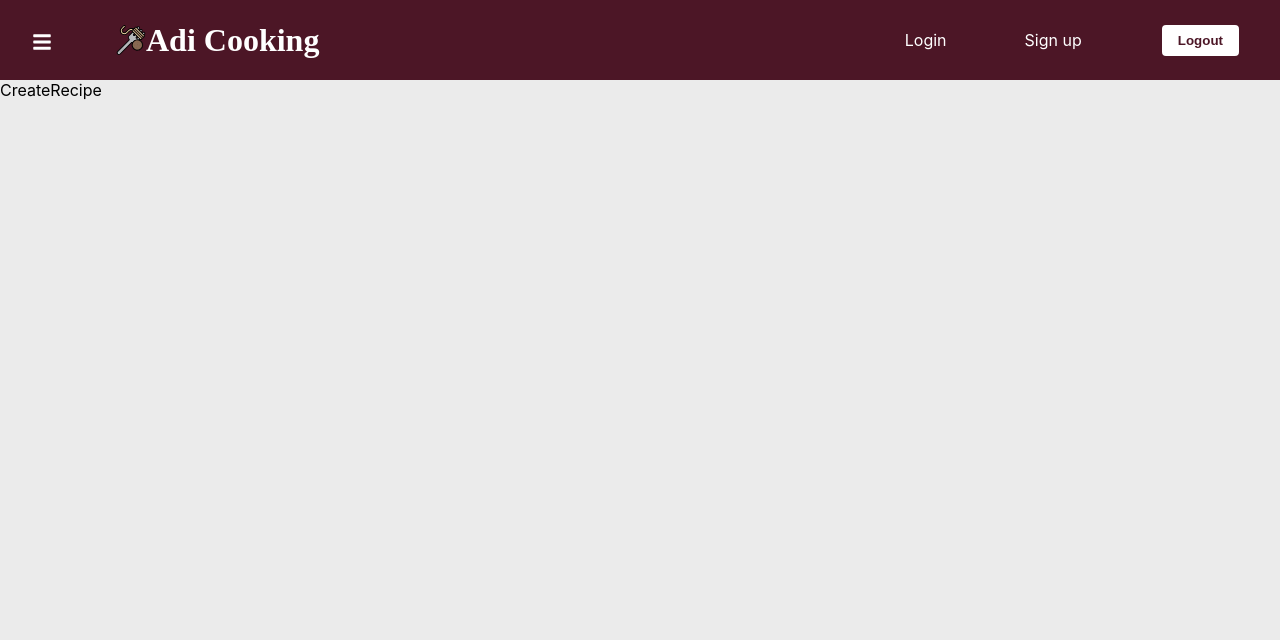
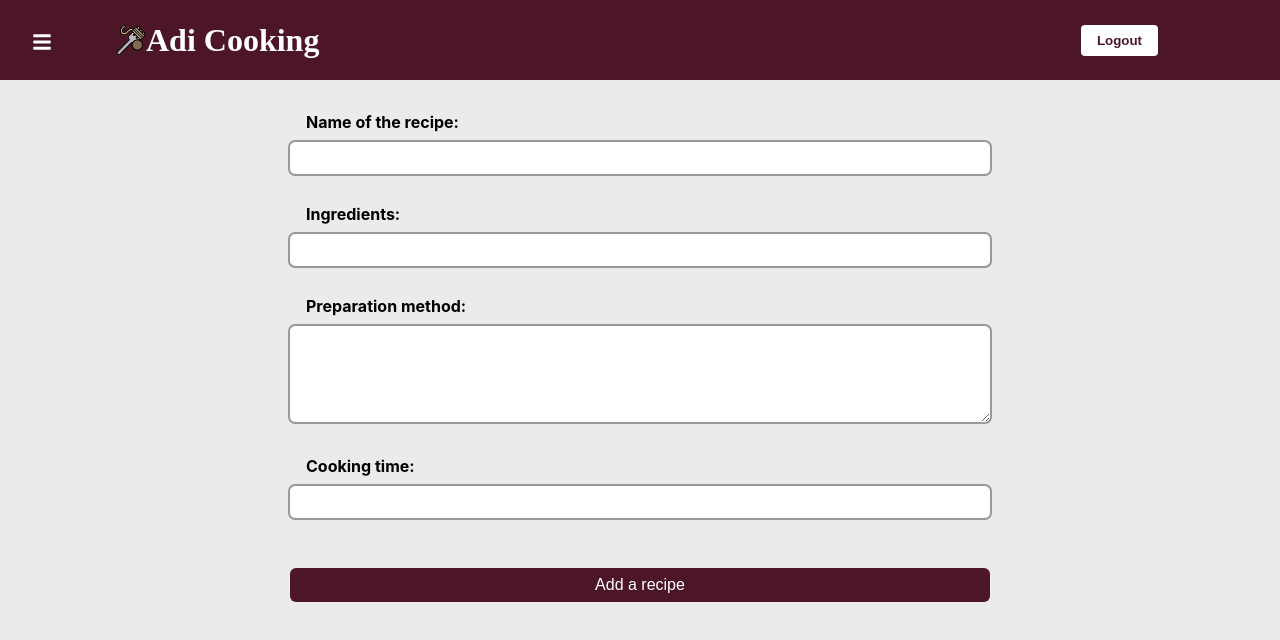
Before and after one commit to Gawc1uuu/adi-recipes-2, a React (Create React App) app: page /create in a window 1280 px wide. Shown: the top 640 px of the page. Built offline with nearby package versions, Linux system fonts and the light colour scheme; no server answers; sample sign-in values are in the browser's storage.

Commit message:
setting up add recipe form

```diff
--- a/src/App.js
+++ b/src/App.js
@@ -1,26 +1,39 @@
-import { BrowserRouter, Routes, Route } from "react-router-dom";
+import { BrowserRouter, Routes, Route, Navigate } from "react-router-dom";
 import Dashboard from "./pages/dashboad/Dashboard";
 import CreateRecipe from "./pages/createrecipe/CreateRecipe";
 import Login from "./pages/login/Login";
 import Signup from "./pages/signup/Signup";
 import Recipe from "./pages/recipe/Recipe";
+import { useAuthContext } from "./hooks/useAuthContext";
 //styles
 import "./App.css";
 import Navbar from "./components/Navbar";
 
 function App() {
+  const { user, authIsReady } = useAuthContext();
   return (
     <div className="App">
+      {authIsReady && (
         <BrowserRouter>
           <Navbar />
           <Routes>
             <Route path="/" element={<Dashboard />} />
             <Route path="/recipe" element={<Recipe />} />
-          <Route path="/create" element={<CreateRecipe />} />
-          <Route path="/login" element={<Login />} />
-          <Route path="/signup" element={<Signup />} />
+            <Route
+              path="/create"
+              element={user ? <CreateRecipe /> : <Navigate to="/login" />}
+            />
+            <Route
+              path="/login"
+              element={!user ? <Login /> : <Navigate to="/" />}
+            />
+            <Route
+              path="/signup"
+              element={!user ? <Signup /> : <Navigate to="/" />}
+            />
           </Routes>
         </BrowserRouter>
+      )}
     </div>
   );
 }
--- a/src/components/Navbar.css
+++ b/src/components/Navbar.css
@@ -79,9 +79,10 @@ span {
 }
 .auth-links {
   display: flex;
-  flex-grow: 0.3;
+  flex-grow: 0.1;
   justify-content: space-around;
   align-items: center;
+  margin-right: 5rem;
 }
 .auth-link {
   text-decoration: none;
--- a/src/components/Navbar.js
+++ b/src/components/Navbar.js
@@ -34,15 +34,21 @@ const Navbar = () => {
             <h1>Adi Cooking</h1>
           </Link>
           <div className="auth-links">
+            {!user && (
+              <>
                 <Link to="/login" className="auth-link">
                   Login
                 </Link>
                 <Link to="/signup" className="auth-link">
                   Sign up
                 </Link>
+              </>
+            )}
+            {user && (
               <button onClick={handleClick} className="auth-button">
                 Logout
               </button>
+            )}
           </div>
         </div>
         <nav className={sidebar ? "nav-menu active" : "nav-menu"}>
--- a/src/pages/createrecipe/CreateRecipe.css
+++ b/src/pages/createrecipe/CreateRecipe.css
@@ -0,0 +1,39 @@
+.add-form {
+  margin-top: 2rem;
+}
+.add-form label {
+  max-width: 700px;
+  margin: 20px auto;
+}
+.add-form label span {
+  font-weight: bold;
+}
+.add-form input,
+.add-form textarea {
+  width: 100%;
+  font-size: 1.1rem;
+  margin: 10px 0;
+  height: 2rem;
+  outline: solid;
+  outline-color: #999;
+  outline-width: 2px;
+  border-radius: 5px;
+  border-bottom: none;
+}
+.add-form input:focus,
+.add-form textarea:focus {
+  outline: solid;
+  outline-color: #333;
+  outline-width: 2px;
+  border-radius: 5px;
+  border-bottom: none;
+}
+.button-holder {
+  text-align: center;
+}
+.add-form .signup-button {
+  max-width: 700px;
+}
+.add-form textarea {
+  height: 6rem;
+}
--- a/src/pages/createrecipe/CreateRecipe.js
+++ b/src/pages/createrecipe/CreateRecipe.js
@@ -1,9 +1,60 @@
 import "./CreateRecipe.css";
 
-import React from "react";
+import { useState } from "react";
 
 const CreateRecipe = () => {
-  return <div>CreateRecipe</div>;
+  const [name, setName] = useState("");
+  const [ingredients, setIngredients] = useState("");
+  const [method, setMethod] = useState("");
+  const [prepTime, setPreptime] = useState();
+
+  const handleSubmit = async (e) => {
+    e.preventDefault();
+    const recipe = {
+      name,
+      ingredients,
+      method,
+      prepTime,
+    };
+
+    console.log(recipe);
+  };
+
+  return (
+    <form onSubmit={handleSubmit} className="add-form">
+      <label>
+        <span>Name of the recipe: </span>
+        <input type="text" required onChange={(e) => setName(e.target.value)} />
+      </label>
+      <label>
+        <span>Ingredients: </span>
+        <input
+          type="text"
+          required
+          onChange={(e) => setIngredients(e.target.value)}
+        />
+      </label>
+      <label>
+        <span>Preparation method: </span>
+        <textarea
+          type="text"
+          required
+          onChange={(e) => setMethod(e.target.value)}
+        />
+      </label>
+      <label>
+        <span>Cooking time: </span>
+        <input
+          type="number"
+          required
+          onChange={(e) => setPreptime(e.target.value)}
+        />
+      </label>
+      <div className="button-holder">
+        <button className="signup-button">Add a recipe</button>
+      </div>
+    </form>
+  );
 };
 
 export default CreateRecipe;
--- a/src/pages/login/Login.js
+++ b/src/pages/login/Login.js
@@ -3,7 +3,7 @@ import { useLogin } from "../../hooks/useLogin";
 //styles
 
 const Login = () => {
-  const { login } = useLogin();
+  const { login, isPending, error } = useLogin();
   const [email, setEmail] = useState("");
   const [password, setPassword] = useState("");
 
@@ -30,7 +30,13 @@ const Login = () => {
             onChange={(e) => setPassword(e.target.value)}
           />
         </label>
-        <button className="signup-button">Login</button>
+        {isPending && (
+          <button className="signup-button" disabled="true">
+            Loging in...
+          </button>
+        )}
+        {!isPending && <button className="signup-button">Login</button>}
+        {error && <p className="error">{error}</p>}
       </form>
     </div>
   );
--- a/src/pages/signup/Signup.css
+++ b/src/pages/signup/Signup.css
@@ -14,6 +14,7 @@
 label {
   display: block;
 }
+textarea,
 input {
   width: 100%;
   font-size: 1rem;
--- a/src/pages/signup/Signup.js
+++ b/src/pages/signup/Signup.js
@@ -9,7 +9,7 @@ const Signup = () => {
   const [password, setPassword] = useState("");
   const [avatar, setAvatar] = useState(null);
   const [avatarError, setAvatarError] = useState(null);
-  const { signup } = useSignup();
+  const { signup, isPending, error } = useSignup();
 
   const handleFileChange = (e) => {
     setAvatar(null);
@@ -67,8 +67,14 @@ const Signup = () => {
           <span>Add an avatar</span>
           <input required type="file" onChange={handleFileChange} />
         </label>
-        <button className="signup-button">Sign up</button>
+        {isPending && (
+          <button className="signup-button" disabled={true}>
+            Signing up...
+          </button>
+        )}
+        {!isPending && <button className="signup-button">Sign up</button>}
         {avatarError && <p className="error">{avatarError}</p>}
+        {error && <p className="error">{error}</p>}
       </form>
     </div>
   );
```
Lines whose indentation alone changed are shown as unchanged.
